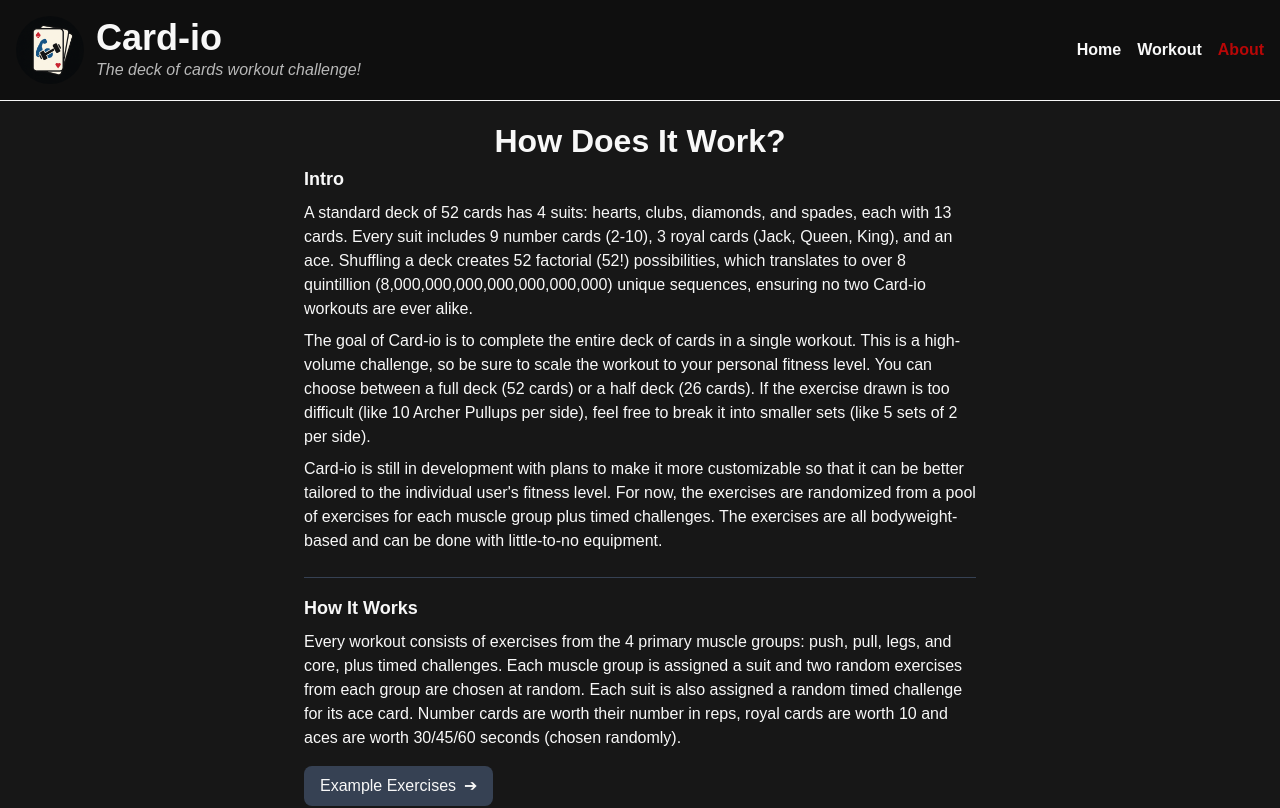
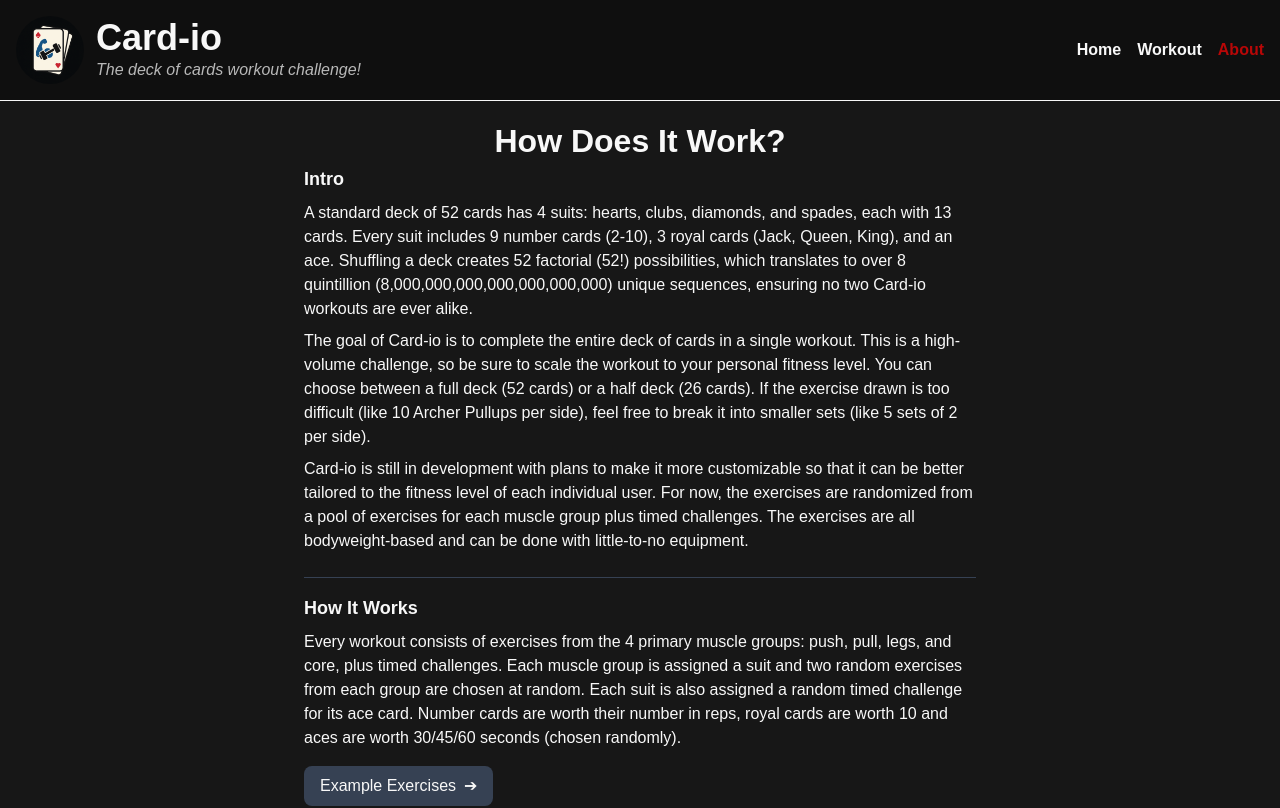
Before and after one commit to natep1123/Card-io, a Next.js app: page /about in a window 1280 px wide. Shown: the top 808 px of the page. Built offline with nearby package versions, Linux system fonts and the light colour scheme.

Commit message:
removed apostrophe causing build failure

```diff
--- a/src/app/about/page.js
+++ b/src/app/about/page.js
@@ -23,8 +23,8 @@ export default function AboutPage() {
         </p>,
         <p>
           Card-io is still in development with plans to make it more
-          customizable so that it can be better tailored to the individual
-          user's fitness level. For now, the exercises are randomized from a
+          customizable so that it can be better tailored to the fitness level of
+          each individual user. For now, the exercises are randomized from a
           pool of exercises for each muscle group plus timed challenges. The
           exercises are all bodyweight-based and can be done with little-to-no
           equipment.
```
